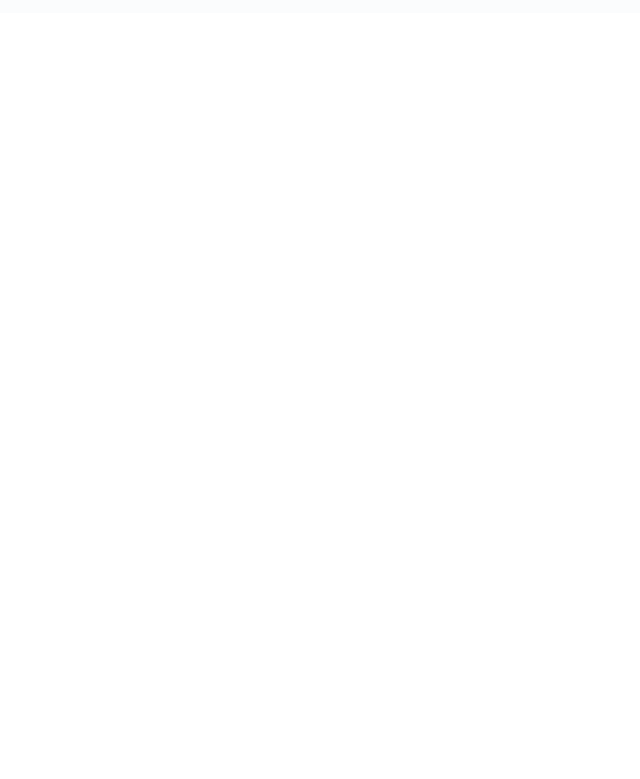
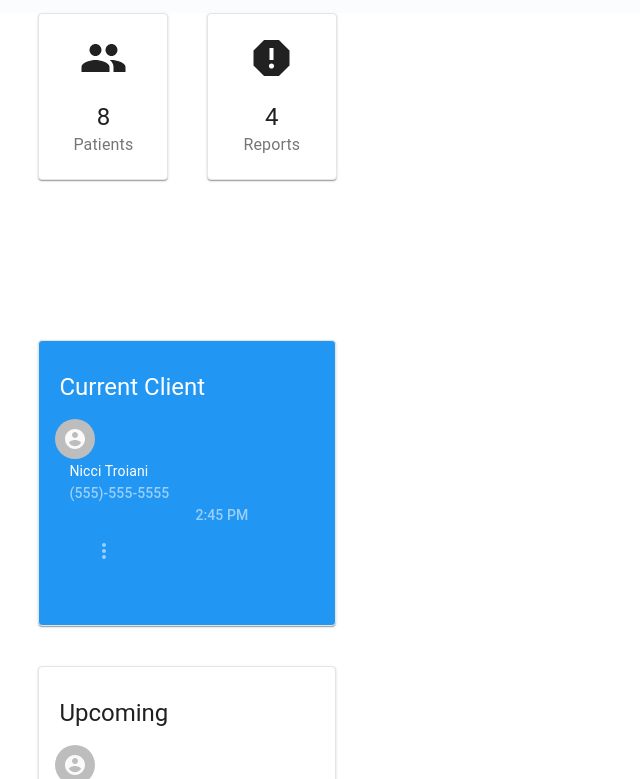
Before and after one commit to UTA-Senior-Design-2020/health-journal-frontend, a React (Create React App) app: page /dashboard in a window 1280 px wide. Shown: the part 461-1240 px from the top of the page, without its empty margins (0-640 px from the left). Before the commit the page ends 800 px from the top, so only its background shows below. Built offline with nearby package versions, Linux system fonts and the light colour scheme.

Commit message:
Add a few cards to Dashboard
Added a few  cards to dashboard (the ones closest to nav) and then added the router to dependencies.

```diff
--- a/package.json
+++ b/package.json
@@ -10,6 +10,7 @@
     "@testing-library/user-event": "^7.1.2",
     "react": "^16.13.1",
     "react-dom": "^16.13.1",
+    "react-router-dom": "^5.2.0",
     "react-scripts": "3.4.1"
   },
   "scripts": {
--- a/src/Pages/Dashboard.js
+++ b/src/Pages/Dashboard.js
@@ -1,19 +1,196 @@
 import React from 'react'
-import { Container, Typography } from "@material-ui/core";
+import { Container, Typography} from "@material-ui/core";
+import IconButton from '@material-ui/core/IconButton';
+import Card from '@material-ui/core/Card';
+import CardActionArea from '@material-ui/core/CardActionArea';
+import CardMedia from '@material-ui/core/CardMedia';
+import CardContent from '@material-ui/core/CardContent';
 import { makeStyles } from "@material-ui/core/styles";
+import PeopleIcon from '@material-ui/icons/People';
+import AlertIcon from '@material-ui/icons/Report';
+import MoreVertIcon from '@material-ui/icons/MoreVert';
+import AccountCircleIcon from '@material-ui/icons/AccountCircle';
+import Avatar from '@material-ui/core/Avatar';
+import Grid from '@material-ui/core/Grid';
+
 
 // CSS Should be done this way
 const useStyles = makeStyles({
   root: {
     background: "#FBFCFD",
   },
+  patients: {
+    width: '10%',
+    textAlign: 'center',
+    /* White / High Emphasis */
+    background: '#FFFFFF',
+    /* Gray / Divider */
+    border: '1px solid #E5E5E5',
+    marginLeft: '3%'
+  },
+  reports: {
+    width: '10%',
+    textAlign: 'center',
+    /* White / High Emphasis */
+    background: '#FFFFFF',
+    /* Gray / Divider */
+    border: '1px solid #E5E5E5',
+    marginLeft: '3%'
+  },
+  currentClientCard: {
+    display: 'flex',
+    flexDirection: 'column',
+    width: '23.12%',
+    textAlign: 'left',
+    /* White / High Emphasis */
+    background: '#2196F3',
+    /* Gray / Divider */
+    border: '1px solid #E5E5E5',
+    marginLeft: '3%',
+    marginTop: '8em',
+    paddingBottom: '2%',
+    fontFamily: 'Roboto',
+    fontStyle: 'normal',
+    fontWeight: 500,
+    fontSize: '20px',
+    lineheight: '30px',
+    /* identical to box height, or 150% */
+    letterSpacing: '0.15px',
+    color: '#FFFFFF'
+  },
+  upcomingClientsCard: {
+    display: 'flex',
+    flexDirection: 'column',
+    width: '23.12%',
+    textAlign: 'left',
+    /* White / High Emphasis */
+    background: '#FFFFFF',
+    /* Gray / Divider */
+    border: '1px solid #E5E5E5',
+    marginLeft: '3%',
+    marginTop: '2em',
+    paddingBottom: '2%',
+    fontFamily: 'Roboto',
+    fontStyle: 'normal',
+    fontWeight: 500,
+    fontSize: '20px',
+    lineheight: '30px',
+    /* identical to box height, or 150% */
+    letterSpacing: '0.15px',
+    color: 'rgba(0, 0, 0, 0.87)'
+  },
+  patientsicon: {
+    height: 48,
+    width: 77,
+    paddingTop: 20
+  },
+  row: {
+    display: 'flex',
+    flexDirection: 'row'
+  }
 });
 
 export default function Dashboard() {
   const classes = useStyles();
   return (
-    <Container className={classes.root}>
-      <Typography variant="h2">Dashboard</Typography>
-    </Container>
+    <React.Fragment>
+      <Container className={classes.root}>
+        <Typography variant="h2">Dashboard</Typography>
+      </Container>
+      <div className={classes.row}>
+        <PatientsCard />
+        <ReportsCard />
+      </div>
+      <CurrentClientCard />
+      <UpcomingClientsCard />
+    </React.Fragment>
+
+
   );
 }
+
+export function PatientsCard()
+{
+  const classes = useStyles();
+  return (
+  <Card className={classes.patients}>
+    <CardActionArea>
+      <PeopleIcon className={classes.patientsicon}/>
+      <CardContent>
+        <Typography variant="h5">8</Typography>
+        <Typography color="textSecondary" gutterBottom>
+          Patients
+        </Typography>
+      </CardContent>
+    </CardActionArea>
+  </Card>);
+}
+
+export function ReportsCard()
+{
+  const classes = useStyles();
+  return (
+  <Card className={classes.reports}>
+    <CardActionArea>
+      <AlertIcon className={classes.patientsicon}/>
+      <CardContent>
+        <Typography variant="h5">4</Typography>
+        <Typography color="textSecondary" gutterBottom>
+          Reports
+        </Typography>
+      </CardContent>
+    </CardActionArea>
+  </Card>);
+}
+
+export function CurrentClientCard()
+{
+  const classes = useStyles();
+  return (
+  <Card className={classes.currentClientCard}>
+    <Typography variant="h5" style={{paddingTop: '30px', paddingLeft:'20px'}}>Current Client</Typography>
+    <CardContent>
+      <ContactCard />
+    </CardContent>
+  </Card>);
+}
+
+export function UpcomingClientsCard()
+{
+  const classes = useStyles();
+  return (
+  <Card className={classes.upcomingClientsCard}>
+      <Typography variant="h5" style={{paddingTop: '30px', paddingLeft:'20px'}}>Upcoming</Typography>
+      <CardContent>
+        <ContactCard style={{paddingBottom: '15px'}}/>
+        <ContactCard />
+      </CardContent>
+  </Card>);
+}
+
+export function ContactCard()
+{
+  const classes = useStyles();
+  return (
+
+  <Grid container direction="row" alignItems="center">
+    <Avatar alt="Nicci Troiani">
+      <AccountCircleIcon />
+    </Avatar>
+    <Typography variant="subtitle1" style={{marginLeft: '1em', fontSize: '14px', color: 'color: rgba(255, 255, 255, 0.87)', fontFamily: 'Roboto'}}>
+      Nicci Troiani
+      <br />
+      <Grid container direction="row" alignItems="center">
+        <Typography variant="subtitle2" style={{fontSize: '14px', color: 'rgba(255, 255, 255, 0.54'}}>
+          (555)-555-5555
+        </Typography>
+        <Typography variant="subtitle2" style={{marginLeft: '9em', fontSize: '14px', color: 'rgba(255, 255, 255, 0.54'}}>
+          2:45 PM
+        </Typography>
+      </Grid>
+    </Typography>
+    <IconButton style={{marginLeft: '1.01em', color: 'rgba(255, 255, 255, 0.54'}}><MoreVertIcon/></IconButton>
+  </Grid>
+
+  );
+}
```
Also changed, not shown: 2 other files (tests, documents, lock files or other folders).
